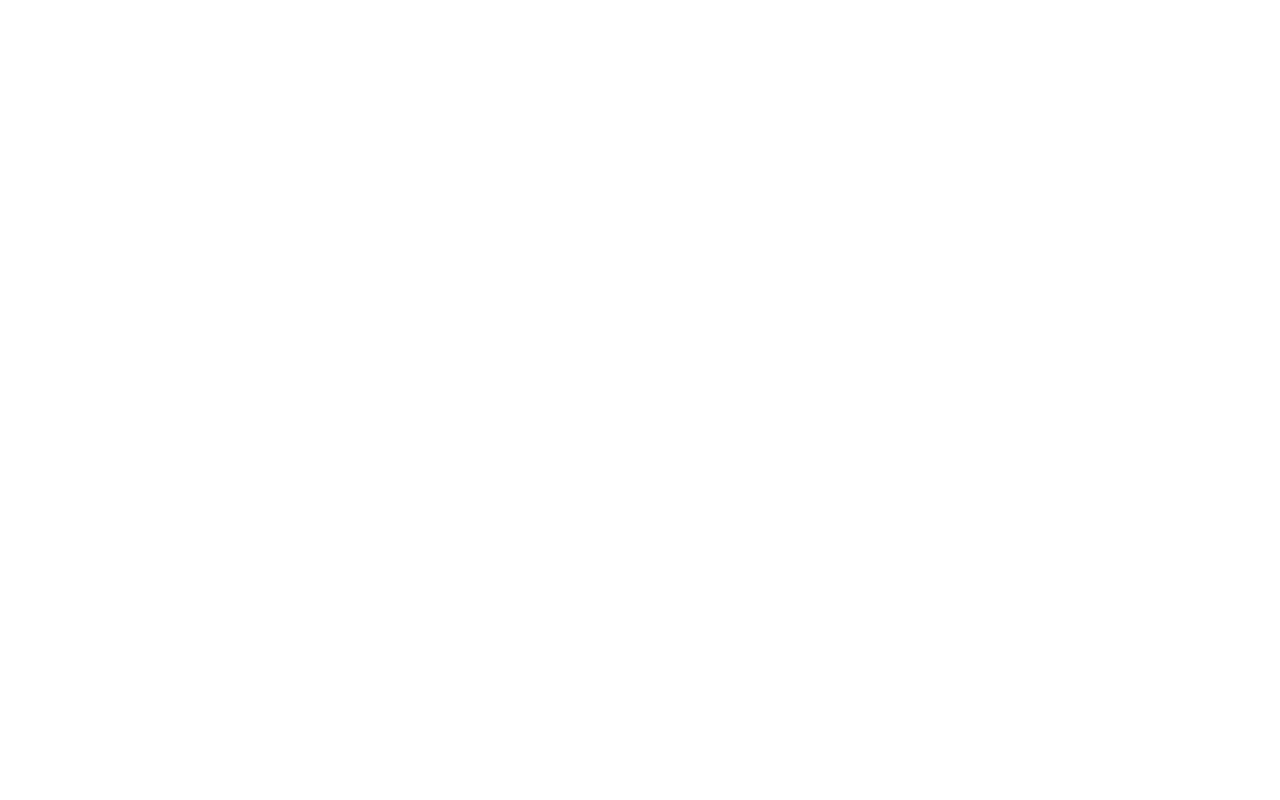
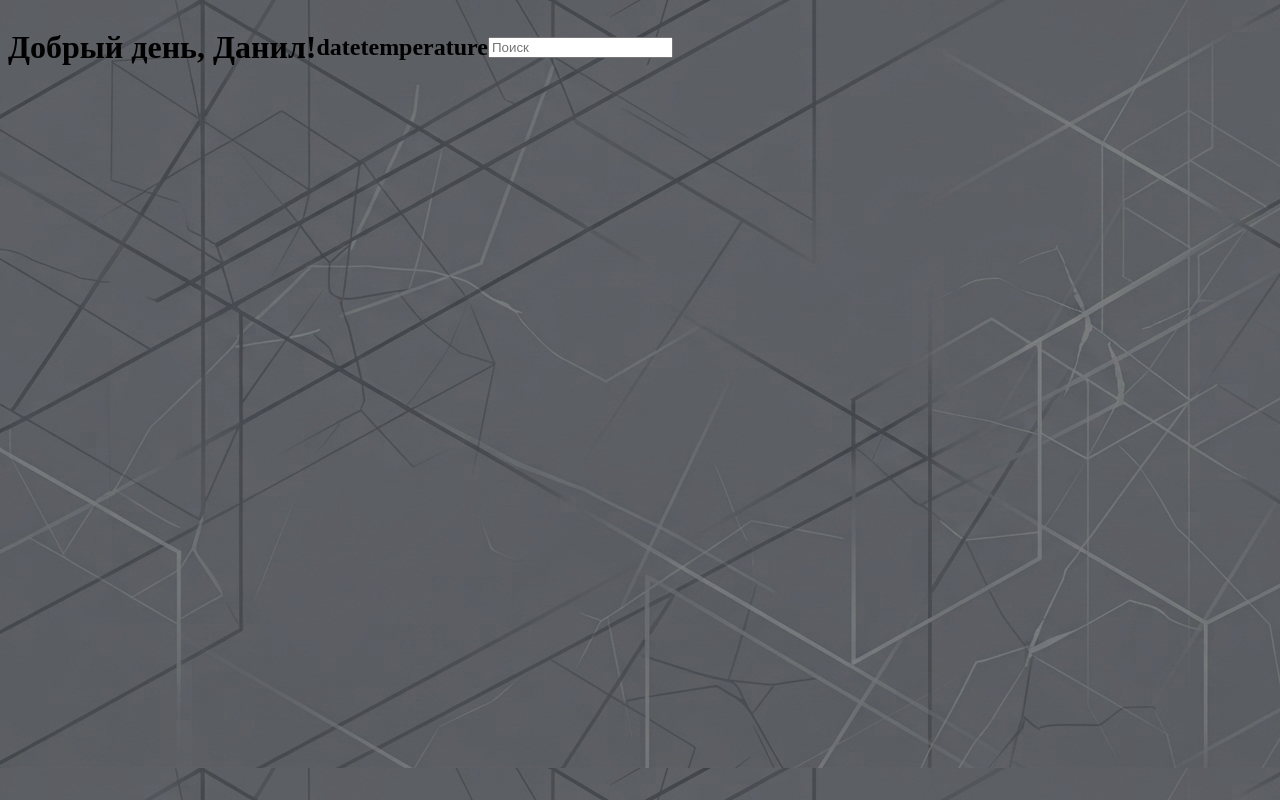
Before and after one commit to NeHEnas/website-for-home, a plain HTML site: page index.html in a window 1280 px wide. Drawn offline with Linux system fonts and the light colour scheme.

Commit message:
added some html/css huynya

```diff
--- a/index.html
+++ b/index.html
@@ -2,10 +2,24 @@
 <html lang="ru">
 <meta charset="UTF-8">
 <meta name="viewport" content="width=device-width, initial-scale=1.0">
+<style>
+    body  {background-image: url(background.png)}
+    .head {display: flex; gap: 40x;align-items: center;}
+</style>
+
 <head>
-<title> Главная страница. Добро пожаловать!</title>
+<title> Главная страница. </title>
 </head>
+
 <body>
+<header class="head">
+    <h1> Добрый день, Данил!</h1>
+    <h2> date </h2>
+    <h2> temperature </h2>
+
+    <search> <form> <input type="text" placeholder="Поиск"> </form> </search>
+
+</header>
 
 </body>
 </html>
```
Also changed, not shown: 1 other file.
